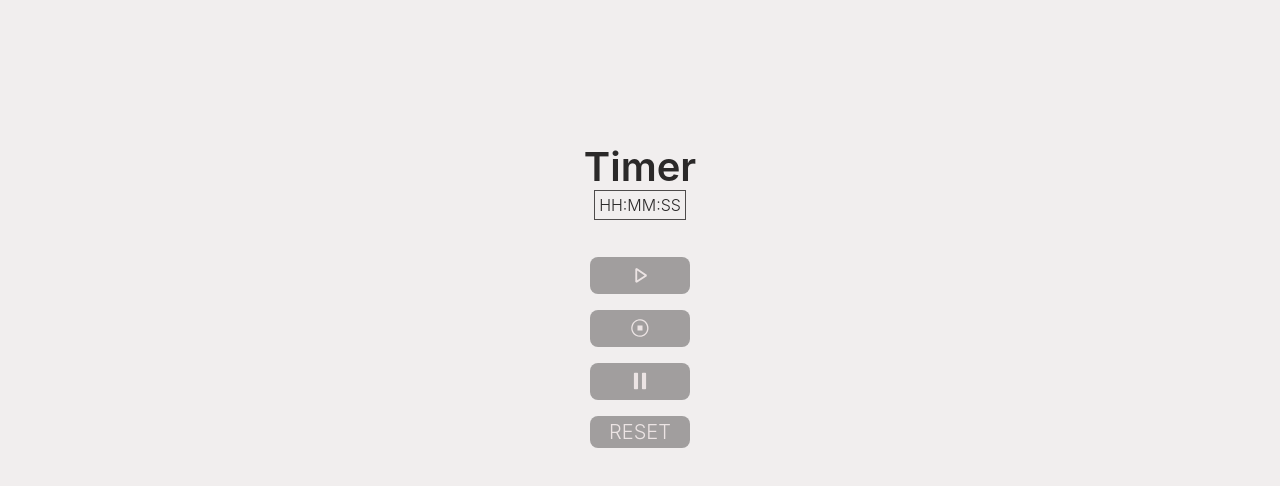
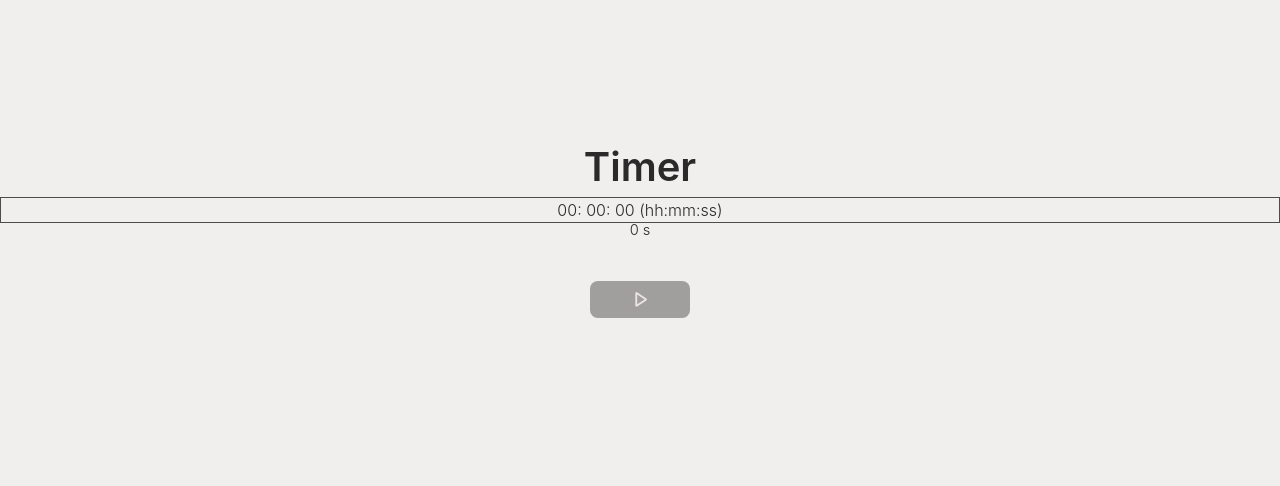
Before and after one commit to Sergi83/timer, a React (Create React App) app: page / in a window 1280 px wide. Shown: the top 486 px of the page. Built offline with nearby package versions, Linux system fonts and the light colour scheme.

Commit message:
create buttons (start, stop, wait, reset), hook and functions (for buttons and to count time), correct styles

```diff
--- a/src/components/Main.js
+++ b/src/components/Main.js
@@ -1,15 +1,105 @@
-import React from "react";
-import Home from "../pages/Home";
-
+import React, { useState, useEffect } from "react";
+import { GiPauseButton } from "react-icons/gi";
+import { VscDebugStart, VscStopCircle } from "react-icons/vsc";
 
 const Main = () => {
 
-    //
+  // The state for our timer
+  const [timer, setTimer] = useState("00: 00: 00");
+  const [totalSeconds, setTotalSeconds] = useState(0);
+  const [isActive, setIsActive] = useState(false);
+
+  //   onClick functions
+  const toggleTimer = (e) => {
+    e.preventDefault();
+    setIsActive(!isActive);
+  };
+
+  const resetTimer = (e) => {
+    e.preventDefault();
+    setIsActive(false);
+    setTotalSeconds(0);
+    setTimer("00: 00: 00");
+  };
+
+
+  // counting
+  useEffect(() => {
+    let interval = null;
+
+    // ifelse
+    if (isActive) {
+      // increase count every second by 1 second
+      interval = setInterval(() => {
+        setTotalSeconds((prevTime) => prevTime + 1);
+      }, 1000);
+    } else {
+      // clear
+      clearInterval(interval);
+    }
+
+    // clearing function
+    return () => clearInterval(interval);
+  }, [isActive]);
+
+
+  // get formated time (string)
+  useEffect(() => {
+    let hours = Math.floor(totalSeconds / 3600);
+    let minutes = Math.floor((totalSeconds / 60) - (hours * 60));
+    let seconds = Math.floor(totalSeconds  % 60);
+
+    // get 2 digits numbers
+    let [hh, mm, ss] = [hours, minutes, seconds].map(i => ("0" + i).slice(-2));
+
+    // get limit
+    const dayLimit = 24 * 3600;
+
+    return (totalSeconds < dayLimit ? setTimer(`${hh}: ${mm}: ${ss}`) : setTimer("More than one day"));
+
+  }, [timer, totalSeconds]);
 
   return (
-    <>
-      <Home />
-    </>
+    <div className="page">
+      <div className="container">
+        <div className="title">
+          <h1>timer</h1>
+
+          <div id="time">
+            <span>
+              {timer} (hh:mm:ss)
+            </span>
+          </div>
+          <div>{totalSeconds} s</div>
+        </div>
+        <div className="btn-container">
+          <div
+            id="start"
+            className={`btn ${isActive ? "active" : ""}`}
+            onClick={toggleTimer}
+          >
+            {isActive ? <VscStopCircle /> : <VscDebugStart />}
+          </div>
+
+          {!isActive && totalSeconds !== 0 && (
+            <div
+              id="wait"
+              className={`btn ${
+                !isActive & (totalSeconds !== 0) ? "active" : ""
+              }`}
+              onDoubleClick={toggleTimer}
+            >
+              <GiPauseButton />
+            </div>
+          )}
+          {!isActive && totalSeconds > 0 && (
+            <div id="reset" className="btn" onClick={resetTimer}>
+              reset
+            </div>
+          )}
+        </div>
+      </div>
+    </div>
   );
 };
 
--- a/src/pages/Home.js
+++ b/src/pages/Home.js
@@ -1,32 +1,35 @@
-import React from "react";
-import { GiPauseButton } from "react-icons/gi";
-import { VscDebugStart, VscStopCircle } from "react-icons/vsc";
+// import React, {useState, useEffect} from "react";
+// import { GiPauseButton } from "react-icons/gi";
+// import { VscDebugStart, VscStopCircle } from "react-icons/vsc";
 
-const Home = () => {
-  return (
-    <div className="page">
-      <div className="container">
-        <div className="title">
-          <h1>Timer</h1>
-          <span id="time">HH:MM:SS</span>
-        </div>
-        <div className="btn-container">
-          <div id="start" className="btn">
-            <VscDebugStart />
-          </div>
-          <div id="stop" className="btn">
-            <VscStopCircle />
-          </div>
-          <div id="wait" className="btn">
-            <GiPauseButton />
-          </div>
-          <div id="reset" className="btn">
-            reset
-          </div>
-        </div>
-      </div>
-    </div>
-  );
-};
+// const Home = (props) => {
 
-export default Home;
+//   return (
+//     <div className="page">
+//       <div className="container">
+//         <div className="title">
+//           <h1>timer</h1>
+//           <span id="time">{result}</span>
+//         </div>
+//         <div className="btn-container">
+//           {/* <div id="start" className={`btn ${isActive ? 'active' : 'inactive'}`} onClick={toggle}>
+//           {isActive ? (<VscStopCircle />) : (<VscDebugStart />)}
+//           </div> */}
+//           {/* <div id="start" className="btn">
+//             <VscStopCircle />
+//           </div>
+//           <div id="wait" className="btn">
+//             <GiPauseButton />
+//           </div>
+//           <div id="reset" className="btn"  onClick={resetCount}>
+//             reset
+//           </div> */}
+
+//
+//         </div>
+//       </div>
+//     </div>
+//   );
+// };
+
+// export default Home;
--- a/src/styles/base/_base.scss
+++ b/src/styles/base/_base.scss
@@ -25,6 +25,7 @@ h1 {
   font-size: 2.5rem;
   font-weight: 600;
   margin-bottom: 0.25em;
+  text-transform: capitalize;
 }
 
 // * components
@@ -46,5 +47,5 @@ h1 {
   padding: 0.25em;
   border: 1px solid $time-bord;
   font-size: 1rem;
-  text-transform: uppercase;
+  text-transform: lowercase;
 }
--- a/src/styles/base/_variables_mixins.scss
+++ b/src/styles/base/_variables_mixins.scss
@@ -8,6 +8,9 @@ $time-bord: rgb(78, 75, 75);
 
 $btn-c: rgb(236, 228, 228);
 $btn-bg: rgb(161, 158, 158);
+$btn-c-active: rgb(192, 176, 176);
+$btn-b-active: rgb(85, 76, 76);
+
 
 $btn-c-hov: rgb(61, 58, 58);
 $btn-bg-hov: #fff;
--- a/src/styles/components/_buttons.scss
+++ b/src/styles/components/_buttons.scss
@@ -21,3 +21,8 @@
     background-color: $btn-bg-hov;
   }
 }
+
+.active {
+  color: $btn-c-active;
+  border: 2px solid $btn-b-active;
+}
```
